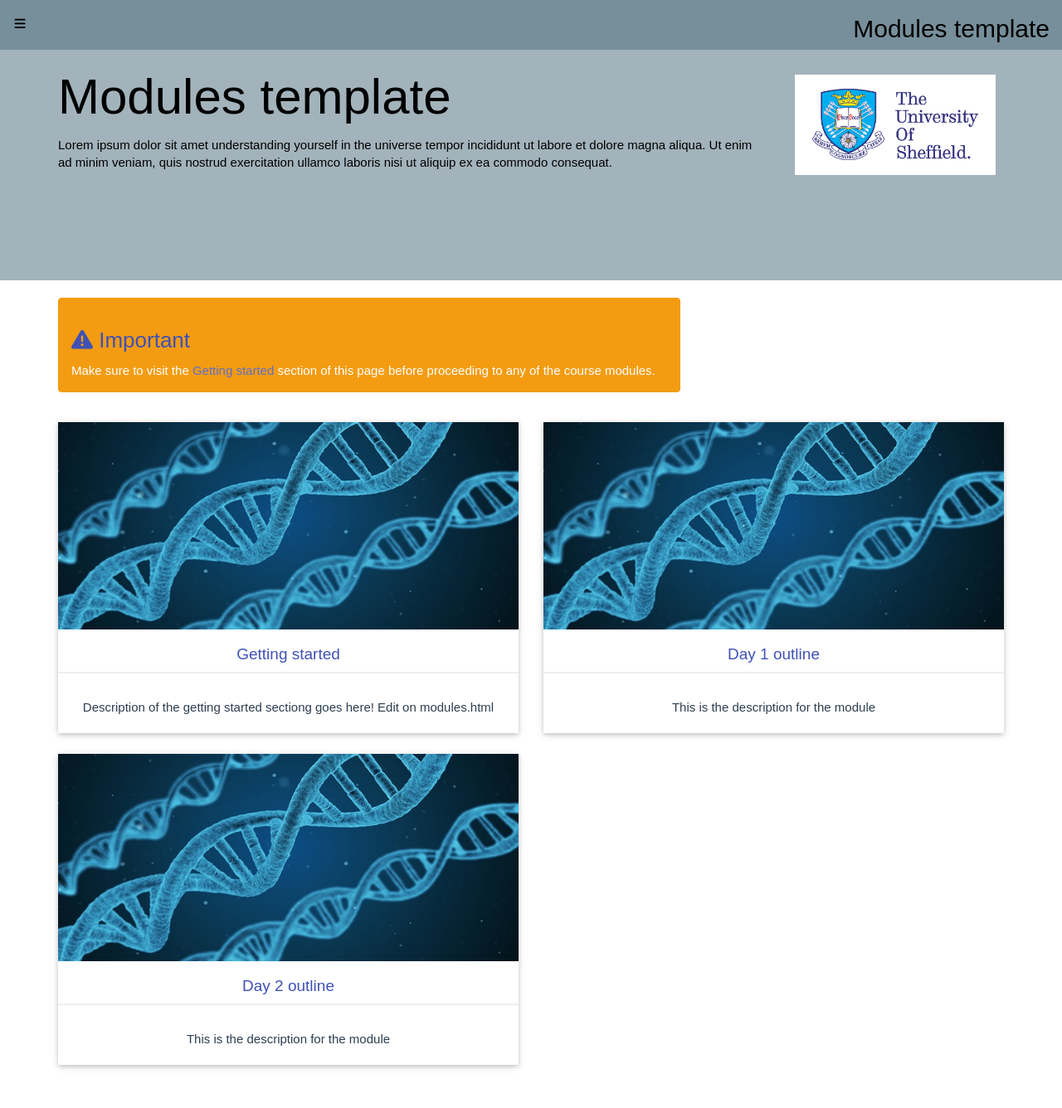
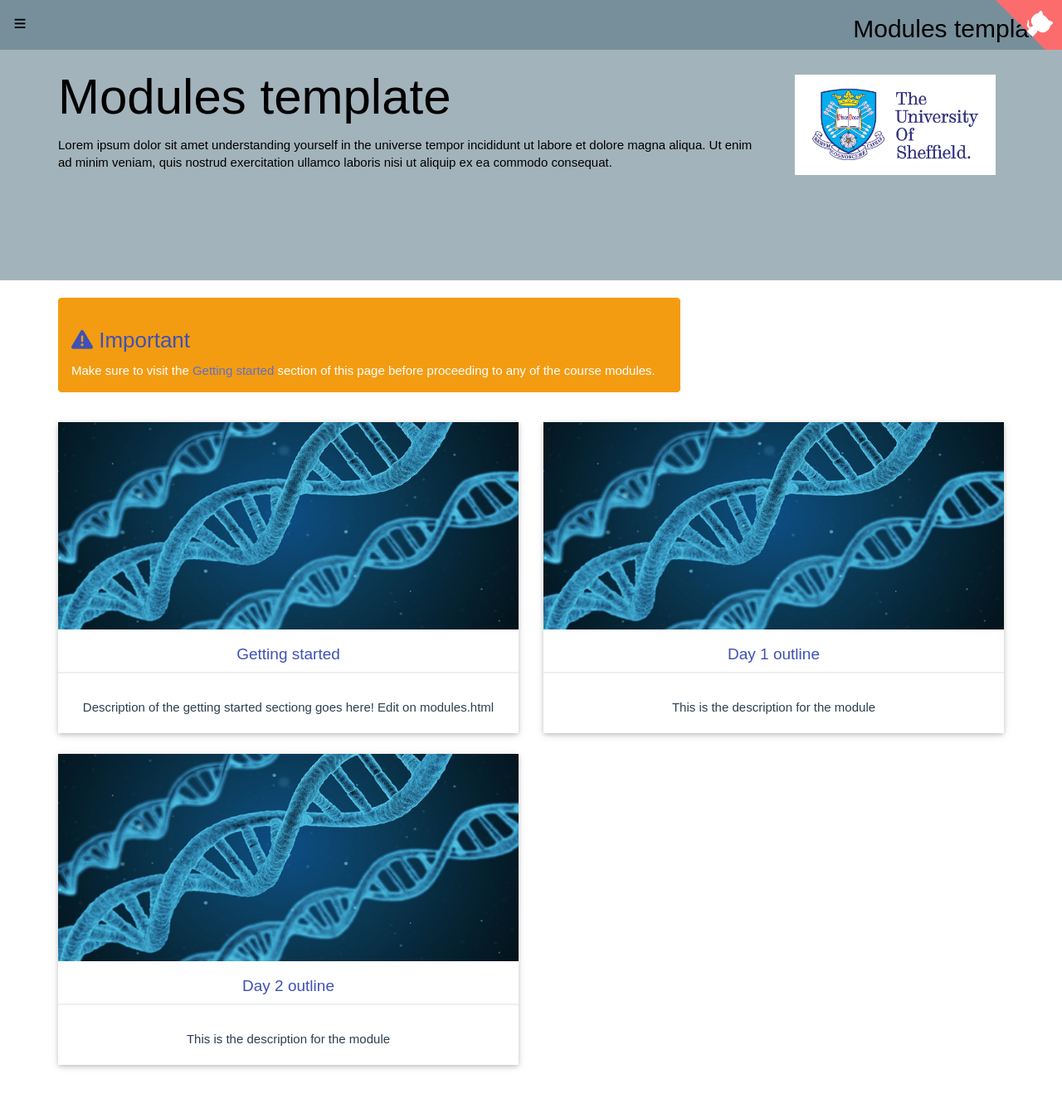
Before and after one commit to trallard/Modules-template, a Jekyll site: the page built from index.md, in a window 1280 px wide. Shown: the whole page at 83% size. Built offline with Jekyll 4.4.1, drawn with Linux system fonts in a browser that asks for light colours; nearby versions of some CDN libraries; some web fonts are replaced.

```diff
--- a/_layouts/landing.html
+++ b/_layouts/landing.html
@@ -11,7 +11,12 @@
   when the sidebar is displayed-->
   <div class='wrap'>
     <!-- navbar -->
-    {% include nav.html %}
+    {% include nav.html %}<a href="https://github.com/trallard/Modules-template" target="_blank"class="github-corner" aria-label="View source on Github">
+      <svg width="80" height="80" viewBox="0 0 250 250" style="fill:#FD6C6C; color:#fff; position: absolute; top: 0; border: 0; right: 0;" aria-hidden="true">
+        <path d="M0,0 L115,115 L130,115 L142,142 L250,250 L250,0 Z"></path>
+        <path d="M128.3,109.0 C113.8,99.7 119.0,89.6 119.0,89.6 C122.0,82.7 120.5,78.6 120.5,78.6 C119.2,72.0 123.4,76.3 123.4,76.3 C127.3,80.9 125.5,87.3 125.5,87.3 C122.9,97.6 130.6,101.9 134.4,103.2" fill="currentColor" style="transform-origin: 130px 106px;" class="octo-arm"></path>
+        <path d="M115.0,115.0 C114.9,115.1 118.7,116.5 119.8,115.4 L133.7,101.6 C136.9,99.2 139.9,98.4 142.2,98.6 C133.8,88.0 127.5,74.4 143.8,58.0 C148.5,53.4 154.0,51.2 159.7,51.0 C160.3,49.4 163.2,43.6 171.4,40.1 C171.4,40.1 176.1,42.5 178.8,56.2 C183.1,58.6 187.2,61.8 190.9,65.4 C194.5,69.0 197.7,73.2 200.1,77.6 C213.8,80.2 216.3,84.9 216.3,84.9 C212.7,93.1 206.9,96.0 205.4,96.6 C205.1,102.4 203.0,107.8 198.3,112.5 C181.9,128.9 168.3,122.5 157.7,114.1 C157.9,116.9 156.7,120.9 152.7,124.9 L141.0,136.5 C139.8,137.7 141.6,141.9 141.8,141.8 Z" fill="currentColor" class="octo-body"></path></svg></a><style>.github-corner:hover .octo-arm{animation:octocat-wave 560ms ease-in-out}@keyframes octocat-wave{0%,100%{transform:rotate(0)}20%,60%{transform:rotate(-25deg)}40%,80%{transform:rotate(10deg)}}@media (max-width:500px){.github-corner:hover .octo-arm{animation:none}.github-corner .octo-arm{animation:octocat-wave 560ms ease-in-out}}</style>
+
 
   </div>
 
```
